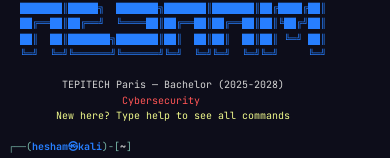
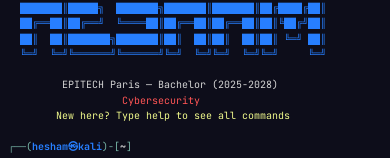
Before and after one commit to Skeezko/portfolio, a React (Vite) app: page / in a window 390 px wide. Shown: the part 148-306 px from the top of the page. Built offline with nearby package versions, Linux system fonts and the light colour scheme.

Commit message:
fix responsive

```diff
--- a/index.html
+++ b/index.html
@@ -3,7 +3,7 @@
   <head>
     <meta charset="UTF-8" />
     <link rel="icon" type="image/svg+xml" href="/kali-logo.svg" />
-    <meta name="viewport" content="width=device-width, initial-scale=1.0" />
+    <meta name="viewport" content="width=device-width, initial-scale=1.0">
     <title>Hesham's Portfolio</title>
   </head>
   <body>
--- a/src/components/terminal.tsx
+++ b/src/components/terminal.tsx
@@ -41,7 +41,7 @@
       { type: "out", text: "\n" },
       { type: "out", text: BANNER },
       { type: "out", text: "\n" },
-      { type: "out", text: "         TEPITECH Paris — Bachelor (2025-2028)" },
+      { type: "out", text: "         EPITECH Paris — Bachelor (2025-2028)" },
       { type: "out", text: "                   \x1bRCybersecurity\x1bE "},
       { type: "out", text: "        \x1bYNew here? Type help to see all commands\x1bE" },
       { type: "out", text: "\n" },
```
